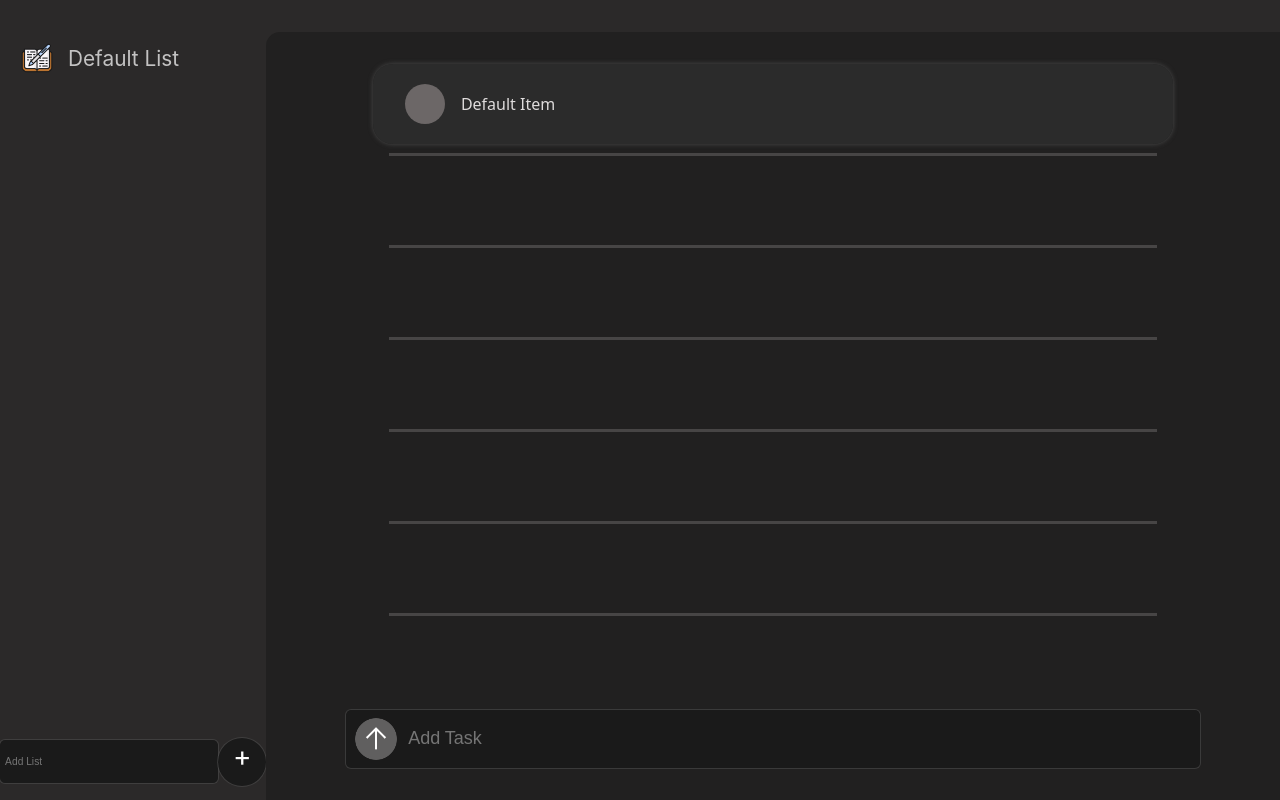
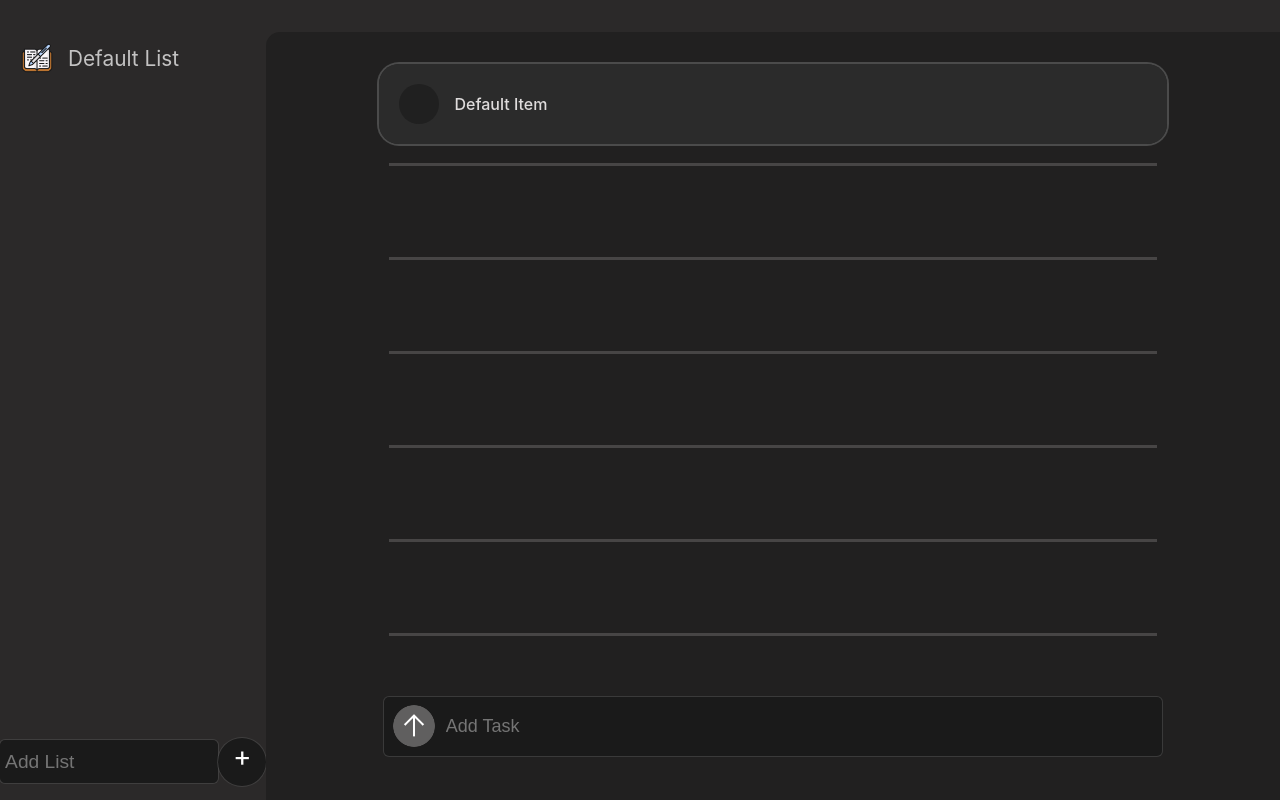
Before and after one commit to Rane3/ToDo---Ludex, a React (Create React App) app in the folder my-todo-app/: page / in a window 1280 px wide. Built offline with nearby package versions, Linux system fonts and the light colour scheme.

Commit message:
Fix minor styling issues

```diff
--- a/my-todo-app/src/styles/App.css
+++ b/my-todo-app/src/styles/App.css
@@ -5,7 +5,7 @@ body {
   height: 100%;
   overflow: hidden;
   /* Prevents scrolling */
-  font-weight: 400;
+  font-weight: 500;
   width: 100%;
   font-family: -apple-system, BlinkMacSystemFont, "Segoe UI", "Roboto", "Oxygen", "Ubuntu", "Cantarell", "Fira Sans", "Droid Sans", "Helvetica Neue", sans-serif;
   color: rgb(223, 220, 220);;
@@ -20,7 +20,7 @@ button{
   --light-background: #f0f0f0;
   display: flex;
   height: 100%;
-  font-family: system-ui, -apple-system, BlinkMacSystemFont, 'Segoe UI', Roboto, Oxygen, Ubuntu, Cantarell, 'Open Sans', 'Helvetica Neue', sans-serif;
+  font-family: -apple-system, BlinkMacSystemFont, "Segoe UI", "Roboto", "Oxygen", "Ubuntu", "Cantarell", "Fira Sans", "Droid Sans", "Helvetica Neue", sans-serif;
 
   flex-direction: row;
   align-items: flex-end;
--- a/my-todo-app/src/styles/MainViewStyles.css
+++ b/my-todo-app/src/styles/MainViewStyles.css
@@ -8,7 +8,7 @@
 
 #main-view-top {
     display: flex;
-    flex: 5 1;
+    flex: 4 1;
     flex-direction: column;
     overflow: scroll;
     align-items: center;
@@ -28,7 +28,7 @@
     display: flex;
     font-weight: 500;
     font-size: .8vw;
-    color: #fff;
+    color: #ffffff;
     background-color: rgb(26 26 26);
     box-shadow: 0 0 0px 1px rgb(85 85 85 / 50%), 0 0 0 .15vw transparent;
     border-radius: 0.4vw;
@@ -37,7 +37,7 @@
     padding: 0.4vw;
     transition: .4s;
     height: 3rem;
-    width: 100%;
+    width: 90%;
     align-items: center;
     align-content: center;
 }
@@ -50,6 +50,7 @@
     background: transparent;
     border: none;
     caret-color: white;
+    color: white;
     font-size: large;
     margin-left: 0.3rem;
     width: 100%;
@@ -80,18 +81,18 @@
     min-height: 5rem;
     background: #2d2d2de0;
     border-radius: 20px;
-    padding-left: 2rem;
-    box-shadow: 0px 0px 5px 0px #4b4b4b;
+    padding-left: 1.2rem;
+    box-shadow: 0px 0px 0px 2px #4b4b4b;
     display: flex;
     align-items: center;
     align-content: center;
 }
 
 .filler-item {
-    margin-top: 9px;
+    margin-top: 19px;
     border-top: 3px rgba(252, 250, 250, 0.171) solid;
 
-    min-height: 5rem;
+    min-height: 4.5rem;
     width: 90%;
 }
 .todo-item-text{
@@ -111,7 +112,7 @@
 }
 
 .checkbox-wrapper-31 .background {
-    fill: #6c6767;
+    fill: #202020;
     transition: ease all 0.6s;
     -webkit-transition: ease all 0.6s;
 }
@@ -132,6 +133,7 @@
     stroke: #fff;
     stroke-linecap: round;
     stroke-linejoin: round;
+
     stroke-width: 2px;
     stroke-dashoffset: 22;
     stroke-dasharray: 22;
@@ -148,6 +150,7 @@
     margin: 0;
     opacity: 0;
     -appearance: none;
+
     -webkit-appearance: none;
 }
 
@@ -156,7 +159,8 @@
 }
 
 .checkbox-wrapper-31 input[type=checkbox]:checked+svg .background {
-    fill: #6cbe45;
+    fill: #5dac38e5;
+
 }
 
 .checkbox-wrapper-31 input[type=checkbox]:checked+svg .stroke {
--- a/my-todo-app/src/styles/NavBarStyles.css
+++ b/my-todo-app/src/styles/NavBarStyles.css
@@ -57,9 +57,12 @@
   background: transparent;
   border: none;
   font-size: 1.3em;
-  padding: 0rem 1.3rem;
+  margin: 0rem 0.3rem;
+  padding: 0rem 0.7rem;
+  word-wrap: break-word;
   display: flex;
   color: white;
+  cursor:pointer;
   border-radius: 8px;
   transition: 0.4s;
   text-align: start;
@@ -68,6 +71,7 @@
 }
 
 .list-item:hover {
+
   background: #80808026;
 }
 
@@ -78,6 +82,7 @@
 .list-item-button {
   width: 100%;
   height: 100%;
+  cursor:pointer;
   background: transparent;
   color: #c3c2c2;
   margin-left: 0.5rem;
@@ -89,7 +94,7 @@
 /* Ui verse https://uiverse.io/Jaareet/serious-lionfish-75 */
 .custom-input {
   font-weight: 500;
-  font-size: .8vw;
+  font-size: 1.2rem;
   color: #fff;
   background-color: rgb(26 26 26);
   box-shadow: 0 0 0px 1px rgb(85 85 85 / 50%), 0 0 0 .15vw transparent;
```
